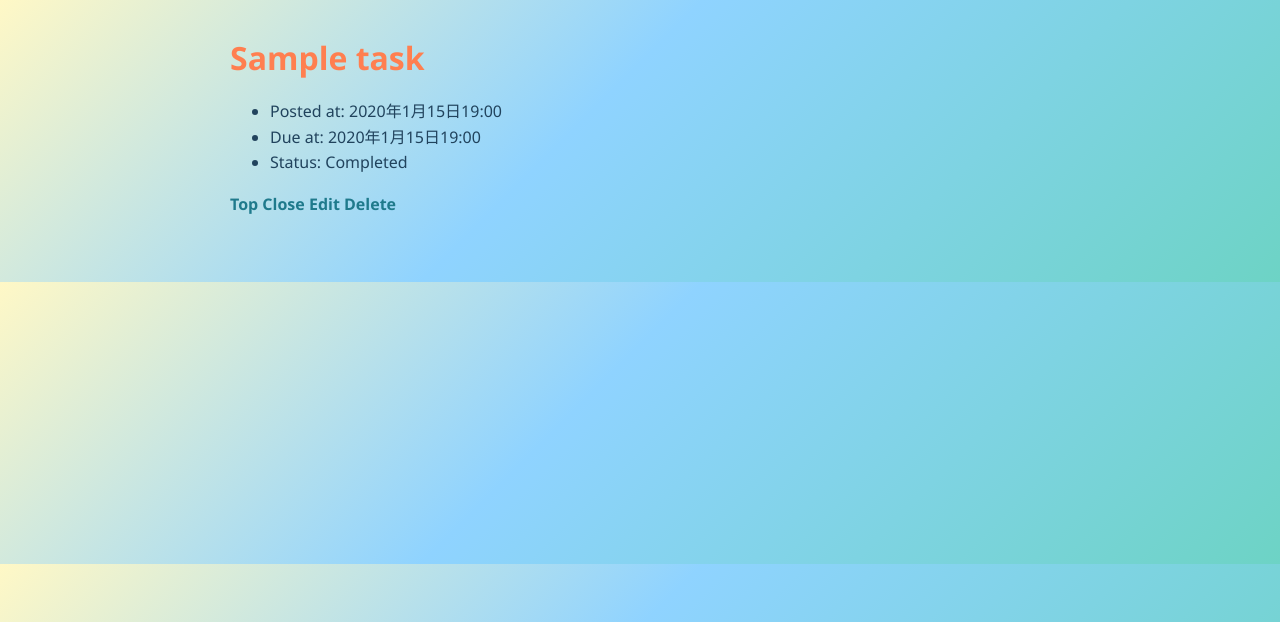
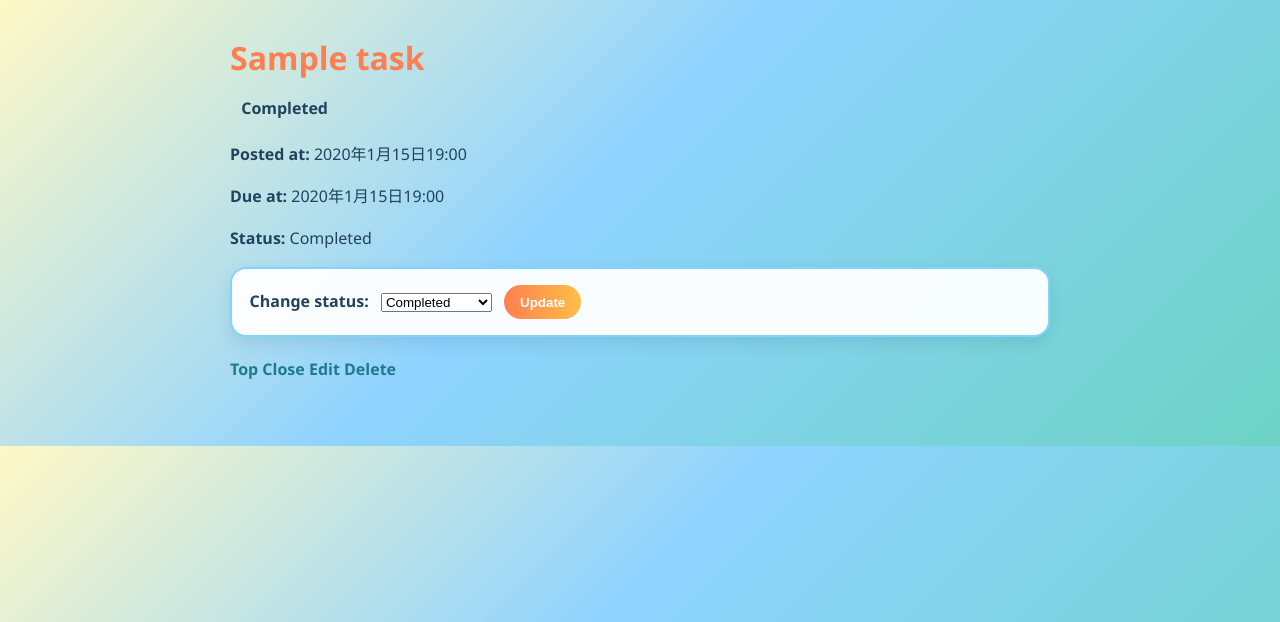
Before and after one commit to s1f102501754/django-test-exercise, a Django app: page /1/ in a window 1280 px wide. Shown: the top 622 px of the page. Run offline with Django 5.2, Linux system fonts and the light colour scheme; tables that the repository leaves empty hold one stand-in row (values such as "Sample post").

Commit message:
詳細ページの改善

```diff
--- a/todo/templates/todo/detail.html
+++ b/todo/templates/todo/detail.html
@@ -10,25 +10,61 @@
   </head>
 
   <body>
-    <h1>{{ task.title }}</h1>
-    <ul>
-      <li>Posted at: {{ task.posted_at }}</li>
-      {% if task.due_at %}
-      <li>Due at: {{ task.due_at }}</li>
-      {% endif %}
-      {% if task.completed %}
-      <li>Status: Completed</li>
-      {% else %}
-      <li>Status: Not Completed</li>
-      {% endif %}
-    </ul>
+    <div class="detail-card">
+      <div class="detail-header">
+        <h1>{{ task.title }}</h1>
+        <span id="status-badge" data-completed="{% if task.completed %}true{% else %}false{% endif %}" style="display:inline-block; padding:0.3rem 0.7rem; border-radius:999px; font-weight:700;">
+          {% if task.completed %}Completed{% else %}Not Completed{% endif %}
+        </span>
+      </div>
 
-    <div>
-      <a href="{% url 'index' %}">Top</a>
-      <a href="{% url 'close' task.id %}">Close</a>
-      <a href="{% url 'update' task.id %}">Edit</a>
-      <a href="{% url 'delete' task.id %}">Delete</a>
+      <div class="detail-meta">
+        <p><strong>Posted at:</strong> {{ task.posted_at }}</p>
+        <p><strong>Due at:</strong> {% if task.due_at %}{{ task.due_at }}{% else %}Not set{% endif %}</p>
+        <p><strong>Status:</strong> <span id="status-text">{% if task.completed %}Completed{% else %}Not Completed{% endif %}</span></p>
+
+        <form id="status-form" style="margin-top:0.8rem;">
+          <label for="status-select"><strong>Change status:</strong></label>
+          <select id="status-select" name="status" style="margin:0 0.5rem;">
+            <option value="not_completed" {% if not task.completed %}selected{% endif %}>Not Completed</option>
+            <option value="completed" {% if task.completed %}selected{% endif %}>Completed</option>
+          </select>
+          <button type="submit">Update</button>
+        </form>
+      </div>
+
+      <div class="detail-actions">
+        <a href="{% url 'index' %}">Top</a>
+        <a href="{% url 'close' task.id %}">Close</a>
+        <a href="{% url 'update' task.id %}">Edit</a>
+        <a href="{% url 'delete' task.id %}">Delete</a>
+      </div>
     </div>
+
+    <script>
+      document.addEventListener('DOMContentLoaded', function () {
+        const form = document.getElementById('status-form');
+        const select = document.getElementById('status-select');
+        const statusText = document.getElementById('status-text');
+        const statusBadge = document.getElementById('status-badge');
+
+        if (!form || !select || !statusText || !statusBadge) {
+          return;
+        }
+
+        form.addEventListener('submit', function (event) {
+          event.preventDefault();
+
+          const isCompleted = select.value === 'completed';
+          const nextText = isCompleted ? 'Completed' : 'Not Completed';
+
+          statusText.textContent = nextText;
+          statusBadge.textContent = nextText;
+          statusBadge.style.background = isCompleted ? '#dff7e7' : '#ffe5c9';
+          statusBadge.style.color = isCompleted ? '#1f7a3b' : '#9a4d00';
+        });
+      });
+    </script>
   </body>
 
 </html>
```
